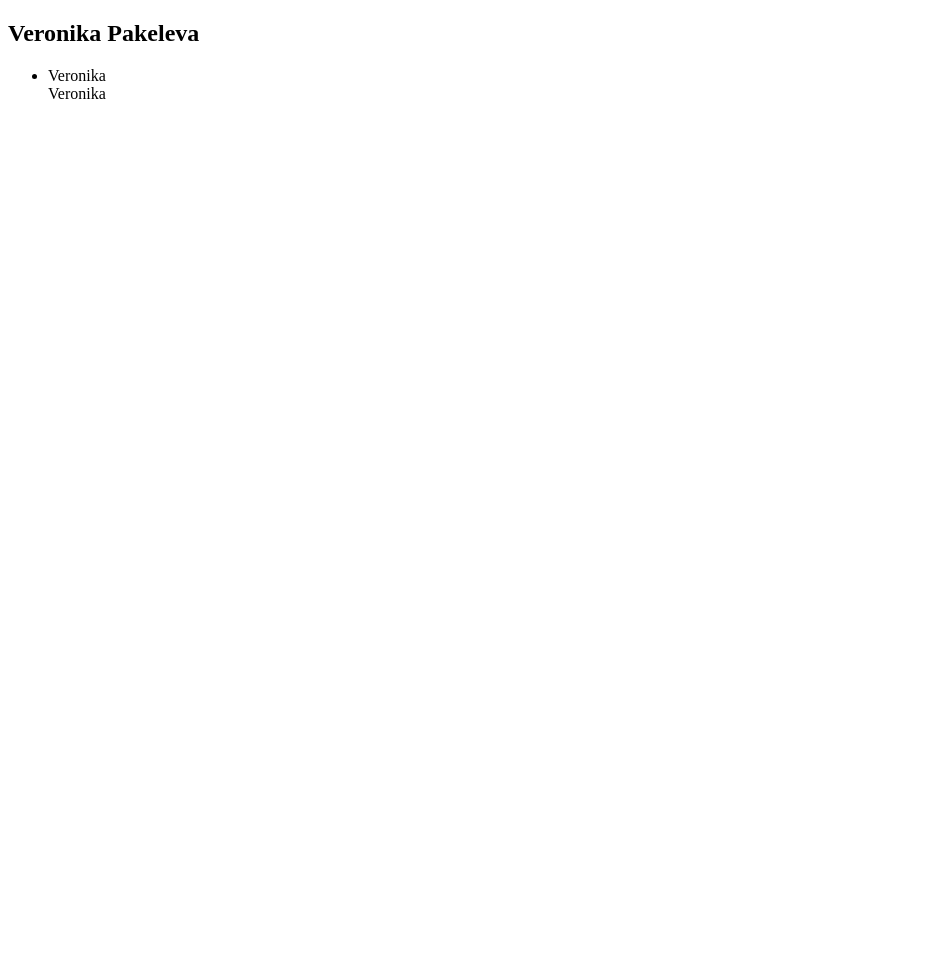
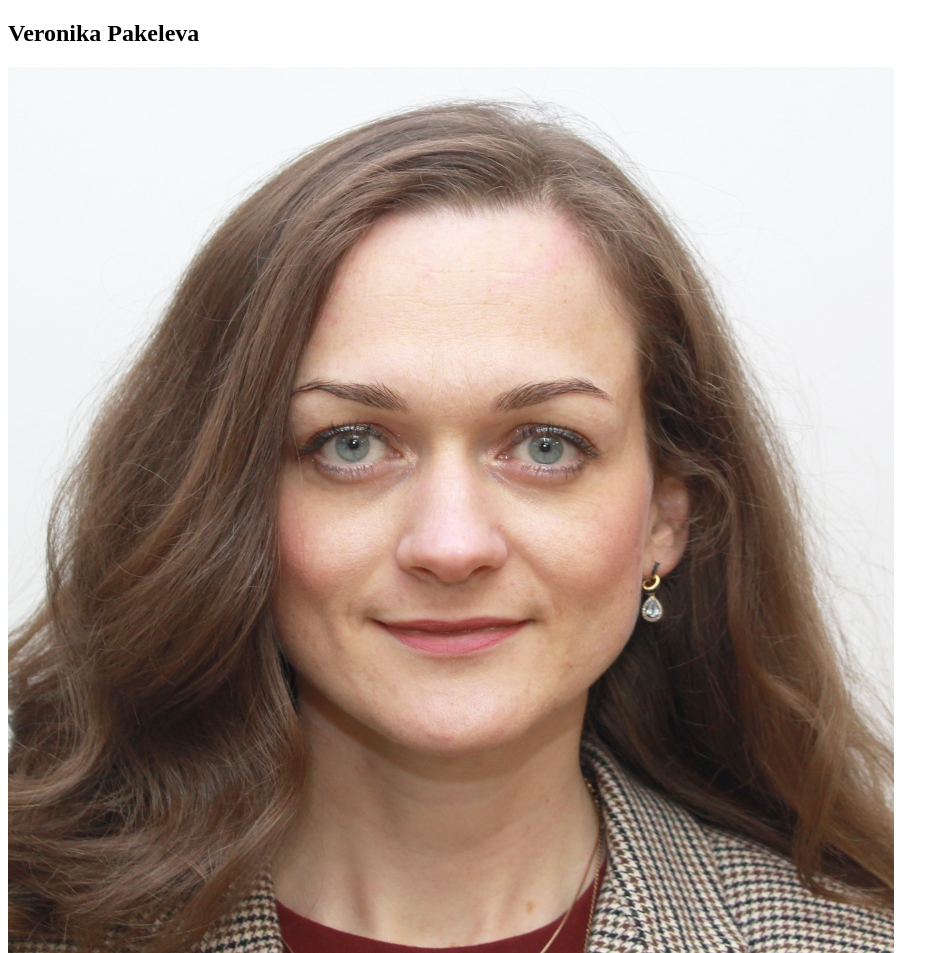
Before and after one commit to Nika0711/rsschool-cv-old, a plain HTML site: page index.html in a window 1280 px wide. Shown: the whole page, without its empty margins (0-949 px from the left). Before the commit the page ends 800 px from the top, so only its background shows below. Drawn offline with Linux system fonts and the light colour scheme.

Commit message:
fix: moving img in a new folder

```diff
--- a/index.html
+++ b/index.html
@@ -5,11 +5,13 @@
     <meta http-equiv="X-UA-Compatible" content="IE=edge">
     <meta name="viewport" content="width=device-width, initial-scale=1.0">
     <link rel="stylesheet" href="style.css">
+    <link rel="icon" href="assets/favicon.ico">
     <title>CV HTML</title>
 </head>
 <body>
 <h2>Veronika Pakeleva</h2>
-<ul>
-    <li>Veronika</li>Veronika</ul>
+
+
+    <img src="./assets/img/photo.jpg" alt="my photo">
 </body>
 </html>
```
Also changed, not shown: assets/svg/rs_school.svg (added).
